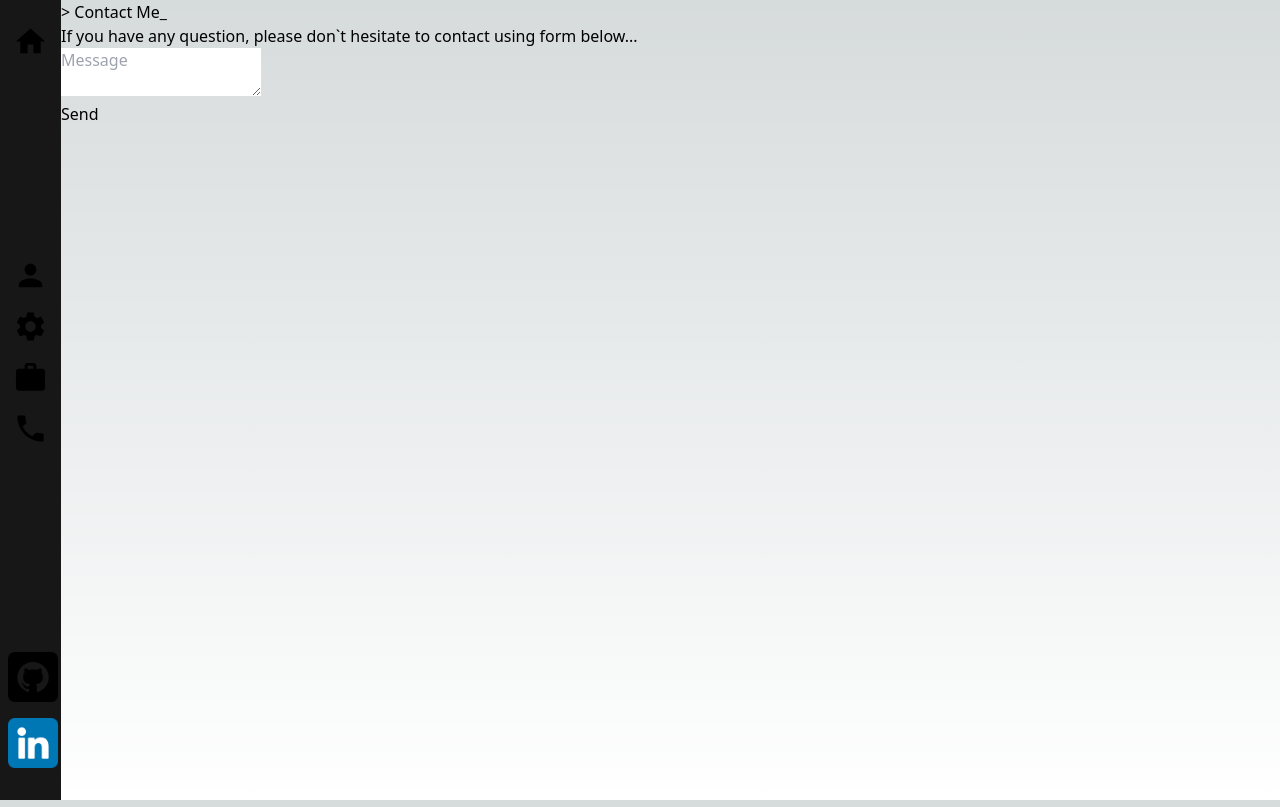
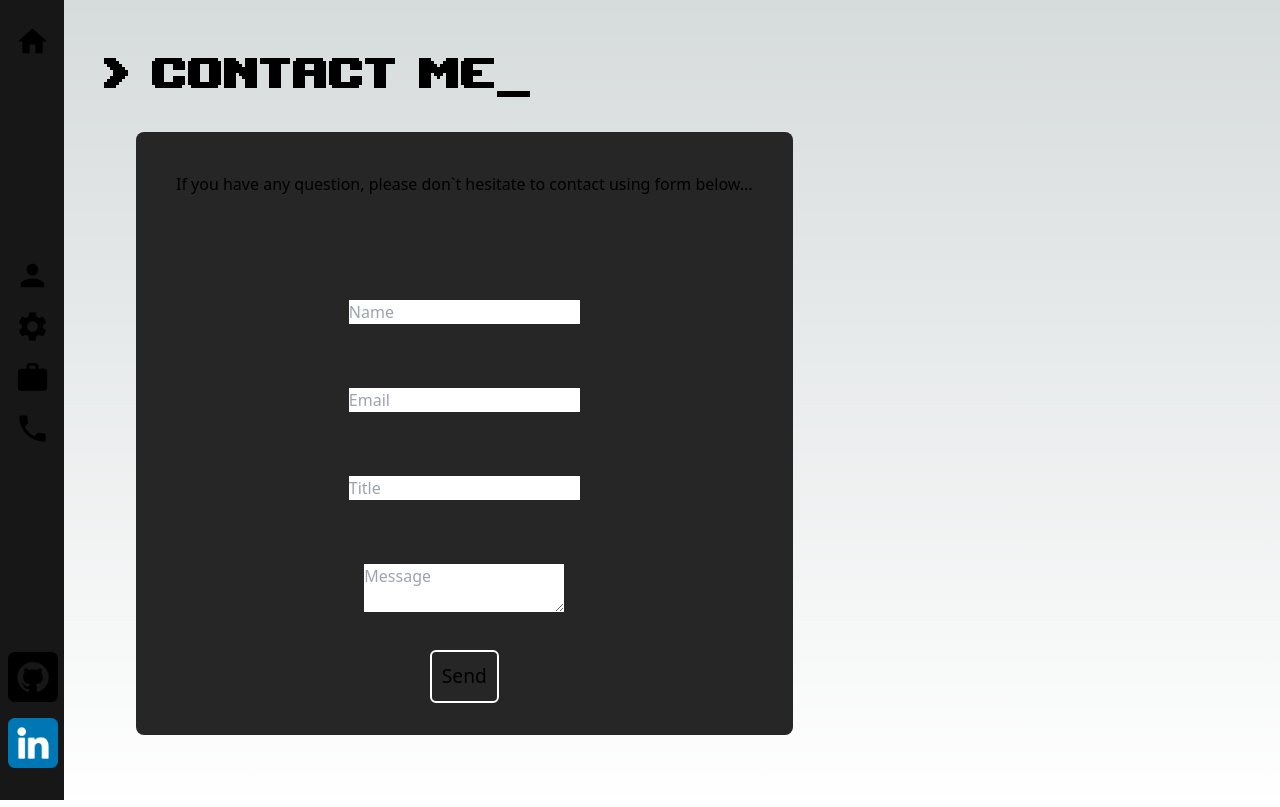
Before and after one commit to Darksw20/Personal-Portfolio, a Next.js app: page /contact in a window 1280 px wide. Built offline with nearby package versions, Linux system fonts and the light colour scheme.

Commit message:
Added contact form

```diff
--- a/src/components/contact/index.tsx
+++ b/src/components/contact/index.tsx
@@ -2,52 +2,66 @@ import Head from "next/head";
 import Image from "next/image";
 import { Inter } from "next/font/google";
 import styles from "@/styles/Home.module.css";
+import localFont from "next/font/local";
 
 const inter = Inter({ subsets: ["latin"] });
+export const gameFont = localFont({
+	src: "../../../public/fonts/upheavtt.ttf",
+});
+export const futuraFont = localFont({
+	src: "../../../public/fonts/futura medium bt.ttf",
+});
 
 export default function Contact() {
 	return (
-    <>
-      <div className="container">
-        <div className="row">
-          <div className="col-sm-12 subtitles">
-            <h1>{"> Contact Me_"}</h1>
+		<div className="flex flex-col m-10">
+			<div className={gameFont.className}>
+				<h1 className="text-6xl">{"> Contact Me_"}</h1>
 			</div>
-        </div>
-        <div className="row justify-content-between">
-          <div className="col-sm-5 subtitles">
+			<div className="flex justify-center bg-neutral-800 m-8 rounded-lg flex flex-col">
+				<div className="m-10">
 					<p>
 						If you have any question, please don`t hesitate to contact using
 						form below...
 					</p>
-            <form>
-              <div className="form-group">
-                <div className="form-row">
-                  <div className="col">
-                    {/* <input type="text" className="form-control" placeholder="Name">                                    */}
 				</div>
-                  <div className="col">
-                    {/* <input type="email" className="form-control" placeholder="Email">              */}
+				<div className="m-8">
+					<form className="flex flex-col">
+						<div className="form-group m-8 self-center">
+							<input type="text" className="form-control" placeholder="Name" />
 						</div>
+						<div className="form-group m-8 self-center">
+							<input
+								type="email"
+								className="form-control"
+								placeholder="Email"
+							/>
 						</div>
+						<div className="form-group m-8 self-center">
+							<input type="text" className="form-control" placeholder="Title" />
 						</div>
-              <div className="form-group">
-                {/* <input type="text" className="form-control" placeholder="Title"> */}
-              </div>
-              <div className="form-group">
+						<div className="form-group m-8 self-center">
 							<textarea
 								className="form-control"
 								placeholder="Message"
 							></textarea>
 						</div>
-              <div className="titles">
-                <button type="submit">Send</button>
+						<div className="titles self-center">
+							<button
+								type="submit"
+								style={{
+									border: "2px solid white",
+									borderRadius: "6px",
+									padding: "10px",
+									fontSize: "larger",
+								}}
+							>
+								{"Send"}
+							</button>
 						</div>
 					</form>
 				</div>
-          <div className="col-sm-6 subtitles"></div>
 			</div>
 		</div>
-    </>
 	);
 }
```
Lines whose indentation alone changed are shown as unchanged.
